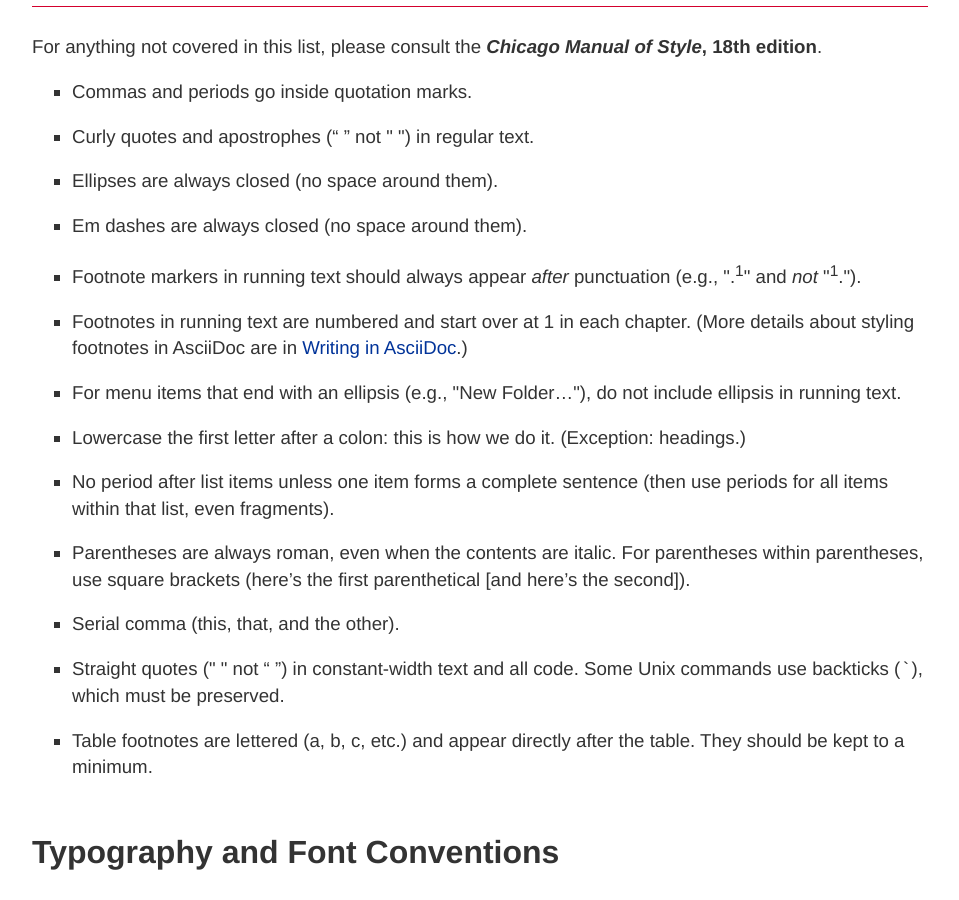
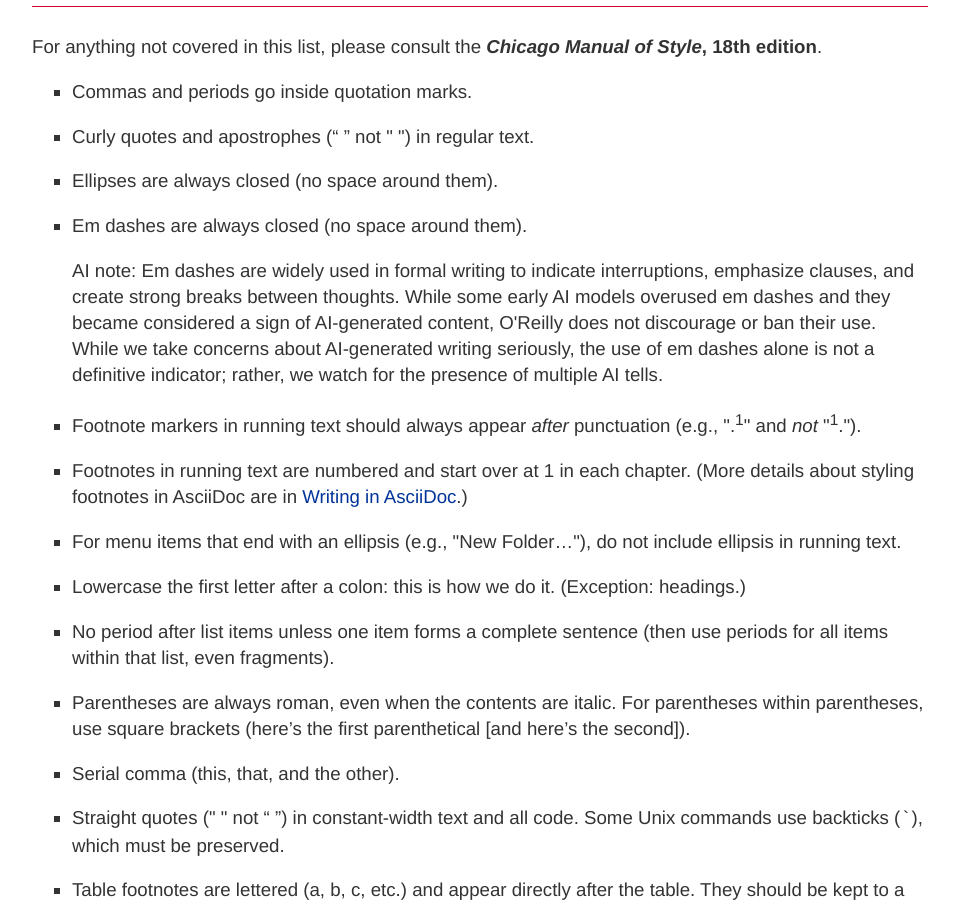
Before and after one commit to oreillymedia/production-resources, a Jekyll site: the page built from styleguide/index.md, in a window 1280 px wide and 900 px high, scrolled down 13341 px. Shown: the whole window, without its empty margins (160-1119 px from the left). Built offline with Jekyll 4.4.1, drawn with Linux system fonts in a browser that asks for light colours.

Commit message:
Update index.md

```diff
--- a/styleguide/index.md
+++ b/styleguide/index.md
@@ -663,6 +663,7 @@ I hope this message finds you well. I am writing to express my deep...</pre></bl
 </li>
  <li>
  <p>Em dashes are always closed (no space around them).</p>
+    <p>AI note: Em dashes are widely used in formal writing to indicate interruptions, emphasize clauses, and create strong breaks between thoughts. While some early AI models overused em dashes and they became considered a sign of AI-generated content, O'Reilly does not discourage or ban their use. While we take concerns about AI-generated writing seriously, the use of em dashes alone is not a definitive indicator; rather, we watch for the presence of multiple AI tells.</p>
   </li>
  <li><p>Footnote markers in running text should always appear <em>after</em> punctuation (e.g., ".<sup>1</sup>" and <em>not</em> "<sup>1</sup>.").</p></li>
 <li><p>Footnotes in running text are numbered and start over at 1 in each chapter. (More details about styling footnotes in AsciiDoc are in <a href="http://docs.atlas.oreilly.com/writing_in_asciidoc.html#adding_footnotes">Writing in AsciiDoc</a>.)</p></li>
```
